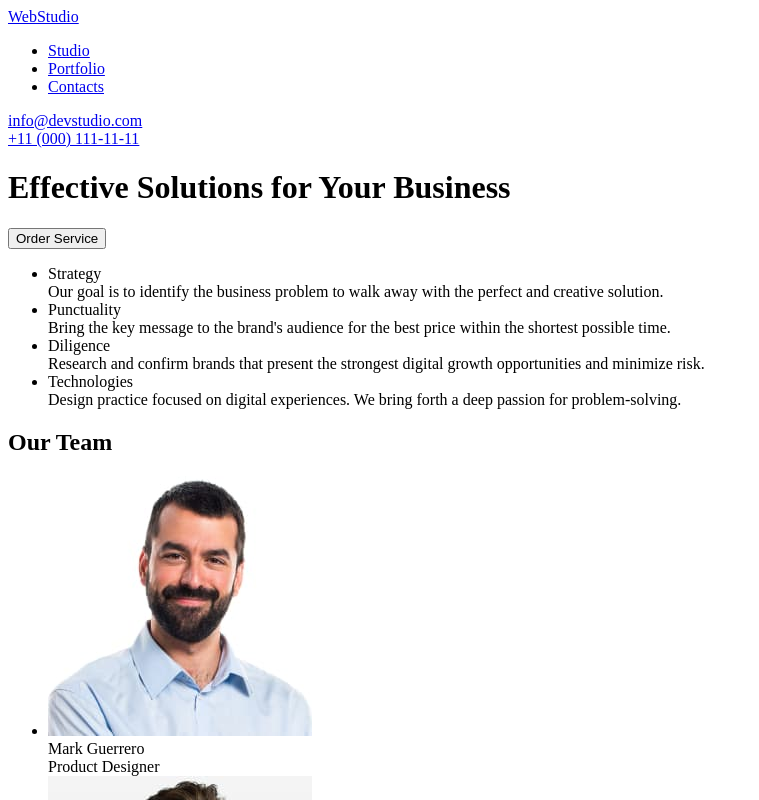
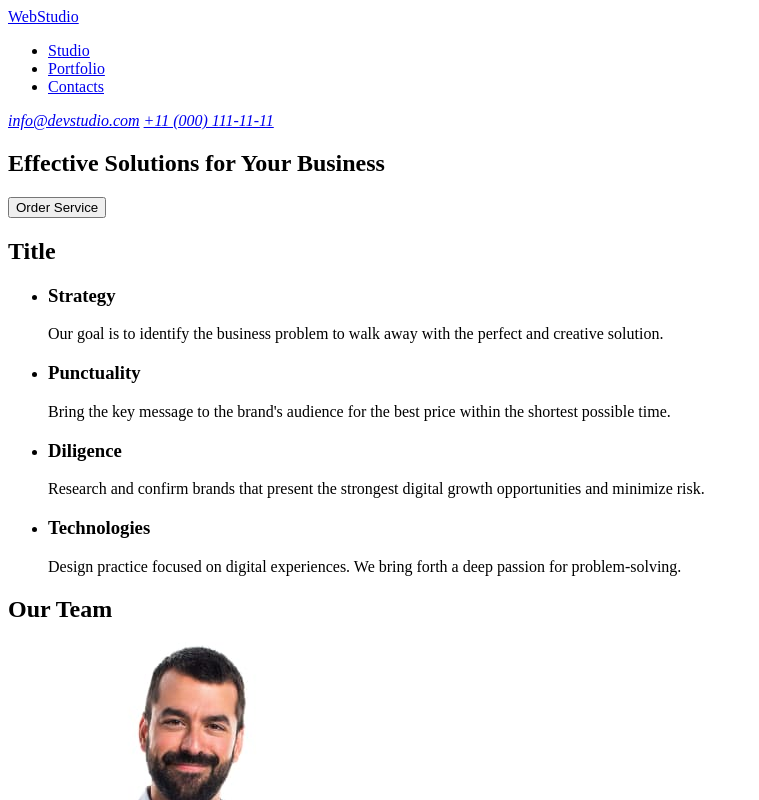
Before and after one commit to MykolaKushka/goit-markup-hw-01, a plain HTML site: page index.html in a window 1280 px wide. Shown: the top 800 px of the page, without its empty margins (0-759 px from the left). Drawn offline with Linux system fonts and the light colour scheme.

Commit message:
Feedback changes

```diff
--- a/index.html
+++ b/index.html
@@ -9,11 +9,7 @@
 
 <body>
   <header>
-    <div>
-      <a href="/">
-        WebStudio
-      </a>
-    </div>
+    <a href="./index.html">WebStudio</a>
     <nav>
       <ul>
         <li><a href="#">Studio</a></li>
@@ -21,85 +17,77 @@
         <li><a href="#">Contacts</a></li>
       </ul>
     </nav>
-    <div>
+    <address>
       <a href="mailto:info@devstudio.com">info@devstudio.com</a>
-    </div>
-    <div>
-      <a href="tel:11000111111">
-        +11 (000) 111-11-11
-      </a>
-    </div>
+      <a href="tel:+11000111111">+11 (000) 111-11-11</a>
+    </address>
   </header>
   <main>
-    <div>
-      <h1>
-        Effective Solutions for Your Business
-      </h1>
+    <section>
+      <h1>Effective Solutions for Your Business</h1>
       <div>
         <button type="button">Order Service</button>
       </div>
-    </div>
-    <div>
+    </section>
+    <section>
+      <h2>Title</h2>
       <ul>
         <li>
-          <div>Strategy</div>
-          <div>Our goal is to identify the business
-            problem to walk away with the perfect and creative solution.</div>
+          <h3>Strategy</h3>
+          <p>Our goal is to identify the business problem to walk away with the perfect and creative solution.</p>
         </li>
         <li>
-          <div>Punctuality</div>
-          <div>Bring the key message to the brand's audience for the best price within the shortest possible time.</div>
+          <h3>Punctuality</h3>
+          <p>Bring the key message to the brand's audience for the best price within the shortest possible time.</p>
         </li>
         <li>
-          <div>Diligence</div>
-          <div>Research and confirm brands that present the strongest digital growth opportunities and minimize risk.
-          </div>
+          <h3>Diligence</h3>
+          <p>Research and confirm brands that present the strongest digital growth opportunities and minimize risk.
+          </p>
         </li>
         <li>
-          <div>Technologies</div>
-          <div>Design practice focused on digital experiences. We bring forth a deep passion for problem-solving.</div>
+          <h3>Technologies</h3>
+          <p>Design practice focused on digital experiences. We bring forth a deep passion for problem-solving.</p>
         </li>
       </ul>
-    </div>
-    <div>
+    </section>
+    <section>
       <h2>Our Team</h2>
       <ul>
         <li>
           <div>
-            <img src="./images/team-1.jpg" width="264" alt="Mark Guerrero">
+            <img src="./images/team-1.jpg" width="264" alt="Team member 1">
           </div>
           <div>Mark Guerrero</div>
           <div>Product Designer</div>
         </li>
         <li>
           <div>
-            <img src="./images/team-2.jpg" width="264" alt="Tom Ford">
+            <img src="./images/team-2.jpg" width="264" alt="Team member 2">
           </div>
           <div>Tom Ford</div>
           <div>Frontend Developer</div>
         </li>
         <li>
           <div>
-            <img src="./images/team-3.jpg" width="264" alt="Camila Garcia">
+            <img src="./images/team-3.jpg" width="264" alt="Team member 3">
           </div>
           <div>Camila Garcia</div>
           <div>Marketing</div>
         </li>
         <li>
           <div>
-            <img src="./images/team-4.jpg" width="264" alt="Daniel Wilson">
+            <img src="./images/team-4.jpg" width="264" alt="Team member 4">
           </div>
           <div>Daniel Wilson</div>
           <div>UI Designer</div>
         </li>
       </ul>
-    </div>
+    </section>
   </main>
   <footer>
     <div>
-      <a href="/">
-        WebStudio
-      </a>
+      <a href="./index.html">WebStudio</a>
     </div>
     <div>
       Increase the flow of customers and sales for your business with digital marketing & growth solutions.
```
